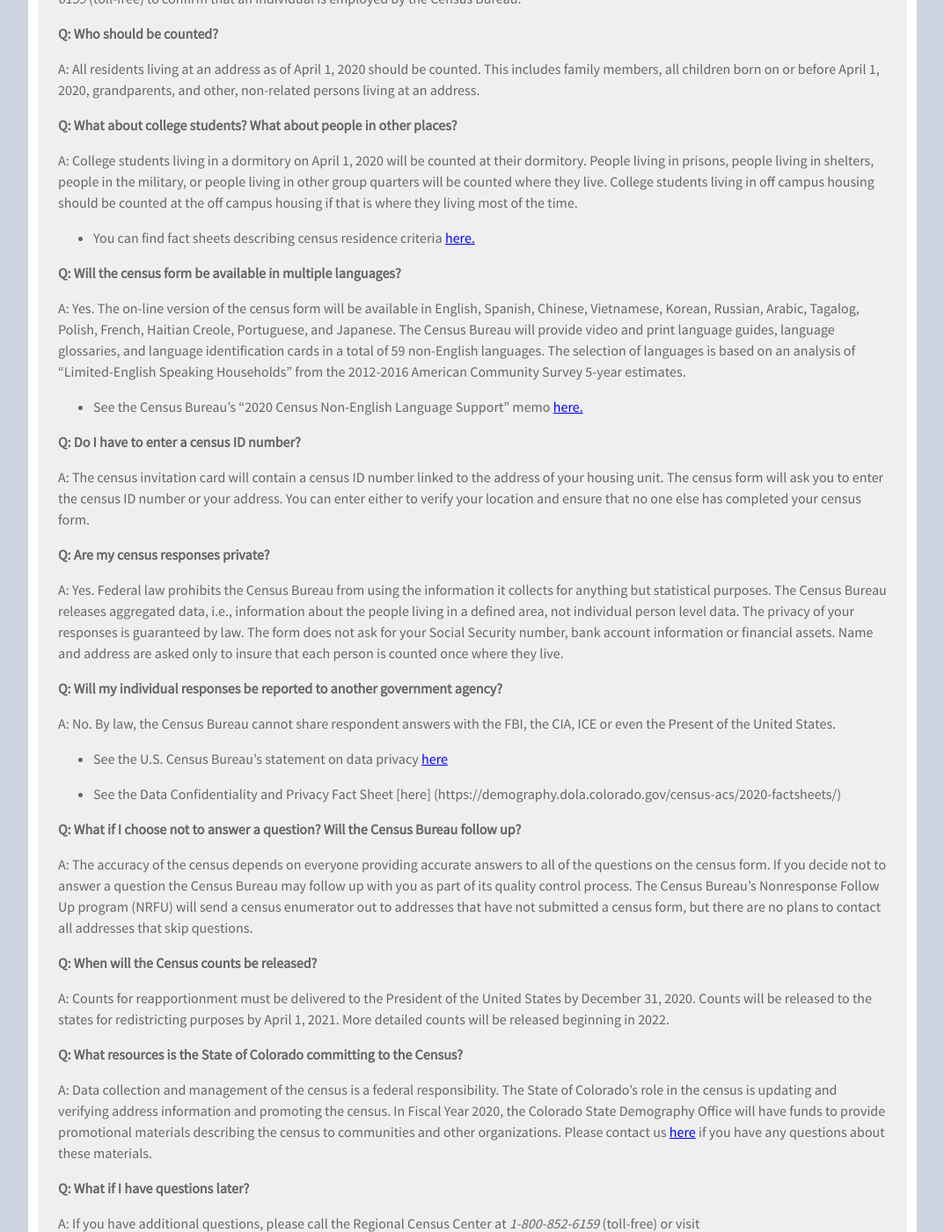
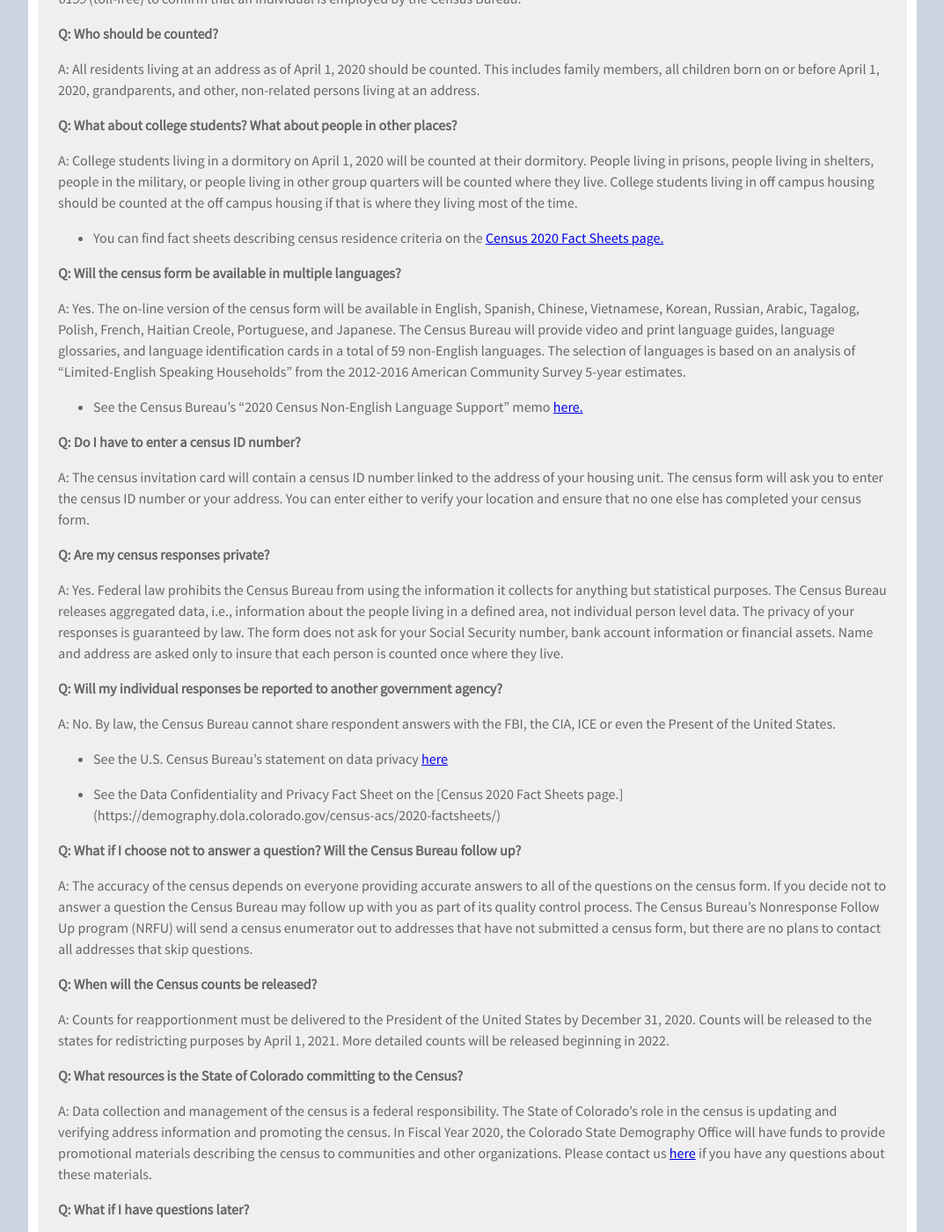
Before and after one commit to TBleess/Website_New, a Jekyll site: the page built from pages/5_CensusACS/2020-faq.md, in a window 1280 px wide and 1400 px high, scrolled down 1890 px. Shown: the whole window at 88% size, without its empty margins (103-1176 px from the left). Built offline with Jekyll 4.4.1, drawn with Linux system fonts in a browser that asks for light colours; some of the changed text lies outside the part shown.

Commit message:
Update 2020-faq.md

```diff
--- a/pages/5_CensusACS/2020-faq.md
+++ b/pages/5_CensusACS/2020-faq.md
@@ -44,13 +44,13 @@
 
 A: The proposed citizenship question asks whether a person was born in the United States or its Territories, whether a person was born overseas to U.S. Citizen parents,  whether a person is a naturalized citizen, or whether a person is not a citizen.   It does not ask about a person's legal status.
 
-- You can find a fact sheet describing the citizenship question [here.](https://demography.dola.colorado.gov/census-acs/2020-factsheets/)
+- You can find a fact sheet describing the citizenship question on the  [Census 2020 Fact Sheets page.](https://demography.dola.colorado.gov/census-acs/2020-factsheets/)
 
 **Q. What is the status of the citizenship question?**
 
 A:  Several states (including Colorado) have challenged the inclusion of the citizenship question on the current census form.  Courts in New York, California and Maryland have rejected this question on administrative grounds.  The United States Department of Justice has appealed these decisions. This matter will be heard before the United States Supreme Court in April 2020.  The Supreme Court must rule on this issue by June 2020 to insure that census materials are printed in time. At this point, we are assuming that the citizenship question will be included on the 2020 census form.
 
-- You can follow the progress of this case on the [Census 2020 News Page](https://demography.dola.colorado.gov/census-acs/2020-news/).
+- You can follow the progress of this case on the [Census 2020 News page.](https://demography.dola.colorado.gov/census-acs/2020-news/).
 
 **Q: Will a census worker come to my door?**
 
@@ -68,7 +68,7 @@
 
 A: College students living in a dormitory on April 1, 2020 will be counted at their dormitory.  People living in prisons, people living in shelters, people in the military, or people living in other group quarters will be counted where they live.  College students living in off campus housing should be counted at the off campus housing if that is where they living most of the time.
 
-- You can find fact sheets describing census residence criteria [here.](https://demography.dola.colorado.gov/census-acs/2020-factsheets/)
+- You can find fact sheets describing census residence criteria on the [Census 2020 Fact Sheets page.](https://demography.dola.colorado.gov/census-acs/2020-factsheets/)
 
 **Q: Will the census form be available in multiple languages?**
 
@@ -92,7 +92,7 @@
 
 - See the U.S. Census Bureau's statement on data privacy [here](https://www.census.gov/content/dam/Census/library/factsheets/2019/comm/2020-confidentiality-factsheet.pdf)
 
-- See the Data Confidentiality and Privacy Fact Sheet [here] (https://demography.dola.colorado.gov/census-acs/2020-factsheets/)
+- See the Data Confidentiality and Privacy Fact Sheet on the [Census 2020 Fact Sheets page.] (https://demography.dola.colorado.gov/census-acs/2020-factsheets/)
 
 **Q: What if I choose not to answer a question?  Will the Census Bureau follow up?**
 
```
